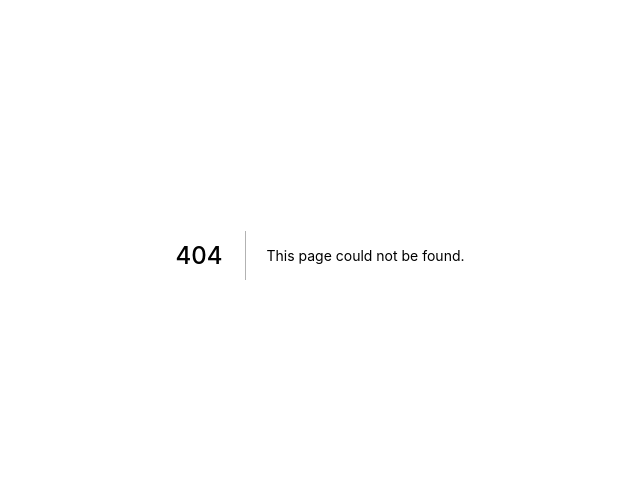
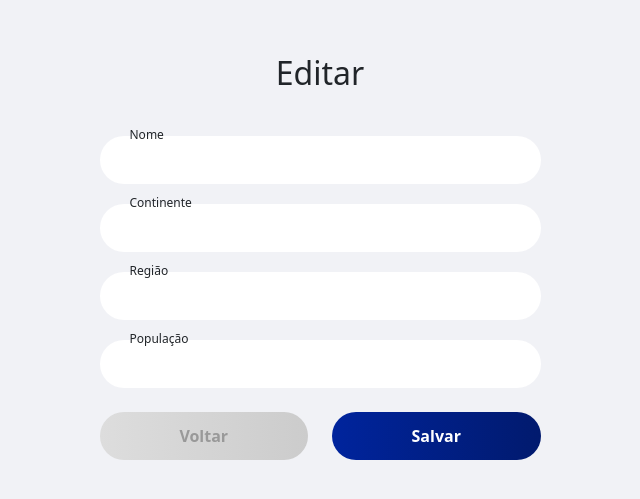
Before and after one commit to henrysoligueti/Oceano, a Next.js app: page /admin/1 in a window 1280 px wide. Before the commit this address had no page. Shown: the part 145-644 px from the top of the page, without its empty margins (320-960 px from the left). Built offline with nearby package versions, Linux system fonts and the light colour scheme; no server answers.

Commit message:
Melhorias
Tratamento na página de admin

```diff
--- a/pages/_app.js
+++ b/pages/_app.js
@@ -1,13 +1,8 @@
-import Head from 'next/head';
 import '../styles/lista.scss';
 
 export default function MyApp({ Component, pageProps}){
     return (
         <>
-            <Head>
-                <title>Oceano | Teste de Front-End</title>
-                <meta name="viewport" content="initial-scale=1.0, width=device-width" />
-            </Head>
             <Component {...pageProps} />
         </>
     )
--- /dev/null
+++ b/pages/_document.js
@@ -0,0 +1,15 @@
+import { Html, Head, Main, NextScript } from 'next/document'
+
+export default function Document() {
+  return (
+    <Html lang="pt-BR">
+      <Head />
+        <title>Oceano | Teste de Front-End</title>
+        <meta name="viewport" content="initial-scale=1.0, width=device-width" />
+      <body>
+        <Main />
+        <NextScript />
+      </body>
+    </Html>
+  )
+}
--- /dev/null
+++ b/pages/admin/[id].jsx
@@ -0,0 +1,104 @@
+import { useState, useEffect } from 'react';
+import { useRouter } from 'next/router';
+import axios from 'axios';
+import Title from '../../src/components/Title';
+import Link from 'next/link';
+
+export default function Lista(){
+    const [pais, setPais] = useState([]);
+    const [nome, setNome] = useState([]);
+    const [continente, setContinente] = useState([]);
+    const [regiao, setRegiao] = useState([]);
+    const [populacao, setPopulacao] = useState([]);
+    const router = useRouter();
+
+    useEffect(() => {
+        axios.get('https://restcountries.com/v3.1/alpha/'+router.query.id).then(res => {
+            setPais(res.data);
+            setNome(res.data[0].name.common);
+            setContinente(res.data[0].region);
+            setRegiao(res.data[0].subregion);
+            setPopulacao(res.data[0].population);
+        })
+    },[]);
+
+    return(
+        <>
+            <div className="container">
+                <div className="row justify-content-center w-100">
+                    <div className="col-lg-5 my-5">
+                        <div className="filtro mt-5 mb-4">
+                            <Title>Editar</Title>
+
+                            <div className="form-control">
+                                <form onSubmit={(e) => (e.preventDefault(), setBuscar(filtroNome))}>
+                                    <div class="form-input">
+                                        <label for="nome">Nome</label>
+                                        <input
+                                            type="text"
+                                            value={nome}
+                                            name="nome"
+                                            id="nome"
+                                            onChange={(e) => setNome(e.target.value)}
+                                        />
+                                    </div>
+
+                                    <div class="form-input">
+                                        <label for="continente">Continente</label>
+                                        <input
+                                            type="text"
+                                            value={continente}
+                                            name="continente"
+                                            id="continente"
+                                            onChange={(e) => setContinente(e.target.value)}
+                                        />
+                                    </div>
+
+                                    <div class="form-input">
+                                        <label for="regiao">Região</label>
+                                        <input
+                                            type="text"
+                                            value={regiao}
+                                            name="regiao"
+                                            id="regiao"
+                                            onChange={(e) => setRegiao(e.target.value)}
+                                        />
+                                    </div>
+
+                                    <div class="form-input">
+                                        <label for="populacao">População</label>
+                                        <input
+                                            type="text"
+                                            value={populacao}
+                                            name="populacao"
+                                            id="populacao"
+                                            onChange={(e) => setPopulacao(e.target.value)}
+                                        />
+                                    </div>
+
+                                    <div className="row mt-4">
+                                        <div className="col-lg-6">
+                                            <Link href="/">
+                                                <a>
+                                                    <button className="w-100 mx-0 bg-secondary">
+                                                        Voltar
+                                                    </button>
+                                                </a>
+                                            </Link>
+                                        </div>
+
+                                        <div className="col-lg-6">
+                                            <button type="submit" className="w-100 mx-0">
+                                                Salvar
+                                            </button>
+                                        </div>
+                                    </div>
+                                </form>
+                            </div>
+                        </div>
+                    </div>
+                </div>
+            </div>
+        </>
+    );
+}
--- a/pages/index.jsx
+++ b/pages/index.jsx
@@ -32,12 +32,14 @@ export default function Lista(){
                             <div className="form-control">
                                 <form onSubmit={(e) => (e.preventDefault(), setBuscar(filtroNome))}>
                                     <div className="d-flex">
+                                        <div className="form-input flex-1">
                                             <input
                                                 type="text"
                                                 value={filtroNome}
                                                 placeholder="Filtro por nome"
                                                 onChange={(e) => setFiltroNome(e.target.value)}
                                             />
+                                        </div>
                                         <button type="submit">
                                             Buscar
                                         </button>
@@ -65,7 +67,7 @@ export default function Lista(){
                                                         {pais.name.common}
                                                     </td>
                                                     <td className="text-center nowrap" width={1}>
-                                                        <Link href="/admin">
+                                                        <Link href={'/admin/'+pais.cca3.toLowerCase()}>
                                                             <a><TbEdit title="Editar" /></a>
                                                         </Link>
                                                     </td>
--- a/styles/lista.scss
+++ b/styles/lista.scss
@@ -2,6 +2,11 @@
 
 body {
     background:#f1f2f6;
+}
+
+/*DEFAULT*/
+.flex-1 {
+    flex:1;
 }
 
 .container {
@@ -60,12 +65,58 @@ body {
     overflow:hidden;
 }
 
+button {
+    border-radius: 30px;
+    padding: 12px 30px;
+    line-height: 1;
+    height: 48px;
+    border: none;
+    background:linear-gradient(to right, #00249d, #011a6e, #00249d);
+    background-size:200%;
+    background-position:0%;
+    color:#fff;
+    font-weight:600;
+    transition:all ease .3s;
+
+    &.bg-secondary {
+        background:linear-gradient(to right, #ddd, #ccc, #ddd);
+        background-size:200%;
+        background-position:0%;
+        color:#999;
+    }
+
+    &.bg-danger {
+        background:linear-gradient(to right, #dc3545, #af2b38, #dc3545);
+        background-size:200%;
+        background-position:0%;
+    }
+
+    &:hover{
+        background-position:100%;
+    }
+}
+
 .form-control {
     padding:0;
     border:0;
     overflow:hidden;
     background-color:transparent;
     position:relative;
+
+    form {
+        padding:20px 0;
+    }
+
+    .form-input {
+        position:relative;
+        margin-bottom:20px;
+
+        label {
+            position:absolute;
+            font-size:12px;
+            left:30px;
+            bottom:calc(100% - 8px);
+        }
 
         input {
             width:100%;
@@ -80,22 +131,12 @@ body {
             }
         }
 
-    button {
-        border-radius: 30px;
-        margin-left: 15px;
-        padding: 12px 30px;
-        line-height: 1;
-        height: 48px;
-        border: none;
-        background:linear-gradient(to right, #00249d, #011a6e, #00249d);
-        background-size:200%;
-        background-position:0%;
-        color:#fff;
-        font-weight:600;
-        transition:all ease .3s;
-
-        &:hover{
-            background-position:100%;
+        &:last-of-type {
+            margin-bottom:0;
         }
     }
+
+    button {
+        margin-left: 15px;
     }
+}
```
Lines whose indentation alone changed are shown as unchanged.
